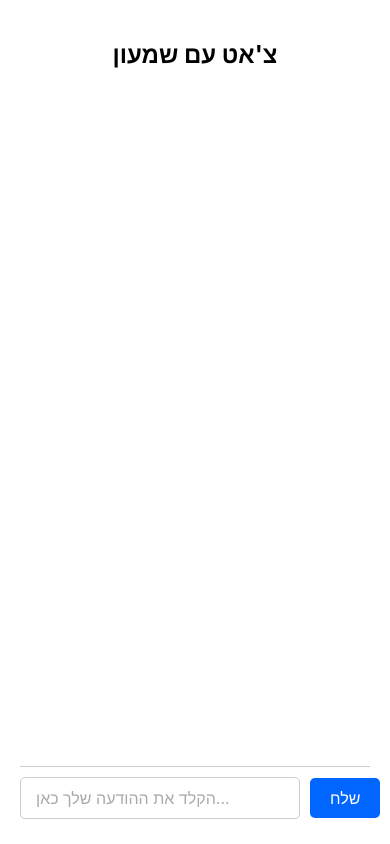
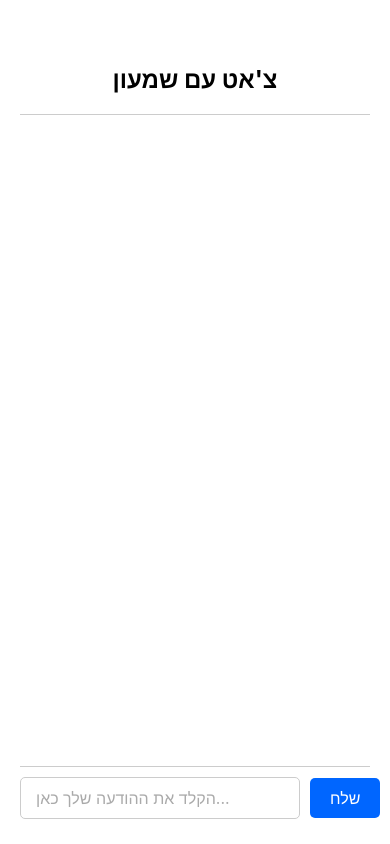
Before and after one commit to ronmo4/Cyber, a React Native app: screen /Chatbot in a window 390 px wide. Built offline with nearby package versions, Linux system fonts and the light colour scheme.

Commit message:
style chatBot

```diff
--- a/Screens/Advertisements/Advertisements.js
+++ b/Screens/Advertisements/Advertisements.js
@@ -76,7 +76,7 @@ const LawyerItem = ({ lawyer }) => (
 const AdvertisementScreen = () => {
   return (
     <View style={{ flex: 1 }}>
-    <Text style={styles.title}> עורכי הדין בתחום התעבורה:  </Text>
+    <Text style={styles.title}>עורכי הדין בתחום התעבורה</Text>
     <FlatList showsVerticalScrollIndicator={false}
       data={lawyers}
       keyExtractor={(item) => item.id}
@@ -94,7 +94,7 @@ const styles = StyleSheet.create({
     marginTop:10
   },
   title:{
-    fontSize: 32,
+    fontSize: 28,
     fontWeight: 'bold',
     textAlign: 'center',
     marginTop:80,
--- a/Screens/chatbot/ChatbotScreen.js
+++ b/Screens/chatbot/ChatbotScreen.js
@@ -25,7 +25,7 @@ const ChatbotScreen = () => {
   const [chat, setChat] = useState(null); // State to hold chat instance
   const [chatHistory, setChatHistory] = useState([]); // State to hold chat history
   const scrollViewRef = useRef();
-
+  const [isloading, setIsLoading] = useState(false);
   useEffect(() => {
     const initializeChat = async () => {
       const genAI = new GoogleGenerativeAI(API_KEY);
@@ -102,6 +102,7 @@ const ChatbotScreen = () => {
   return (
     <KeyboardAvoidingView style={styles.container} behavior="padding">
       <Text style={styles.title}>צ'אט עם שמעון</Text>
+      <View style={styles.line}></View>
       <ScrollView
         ref={scrollViewRef}
         contentContainerStyle={styles.chatContainer}
@@ -153,35 +154,44 @@ const styles = StyleSheet.create({
   title: {
     fontSize: 24,
     fontWeight: 'bold',
-    marginBottom: 20,
+    marginBottom: 10,
     textAlign: 'center',
+    marginTop: 25,
+  },
+  line: {
+    borderBottomColor: '#ccc',
+    borderBottomWidth: 1,
+    marginVertical: 10,
   },
   chatContainer: {
     flexGrow: 1,
+    marginTop: 10,
+    marginBottom: 20,
   },
   userMessageContainer: {
     alignSelf: 'flex-end',
     marginVertical: 5,
     maxWidth: '80%',
-    borderRadius: 8,
+    borderRadius: 10,
+    backgroundColor: '#DCF8C6',
+    padding: 10,
+    borderBottomRightRadius: 0, // Curved border at bottom right for user message
   },
   botMessageContainer: {
     alignSelf: 'flex-start',
     marginVertical: 5,
     maxWidth: '80%',
+    borderRadius: 10,
+    backgroundColor: '#E5E5EA',
+    padding: 10,
+    borderBottomLeftRadius: 0, // Curved border at bottom left for bot message
   },
   userMessage: {
-    backgroundColor: '#0066ff',
-    color: '#ffffff',
-    padding: 10,
-    borderRadius: 10,
+    color: '#000',
     textAlign: 'right',
   },
   botMessage: {
-    backgroundColor: '#f0f0f0',
-    color: '#000000',
-    padding: 10,
-    borderRadius: 10,
+    color: '#000',
     textAlign: 'left',
   },
   inputContainer: {
@@ -214,4 +224,6 @@ const styles = StyleSheet.create({
   },
 });
 
+
+
 export default ChatbotScreen;
```
